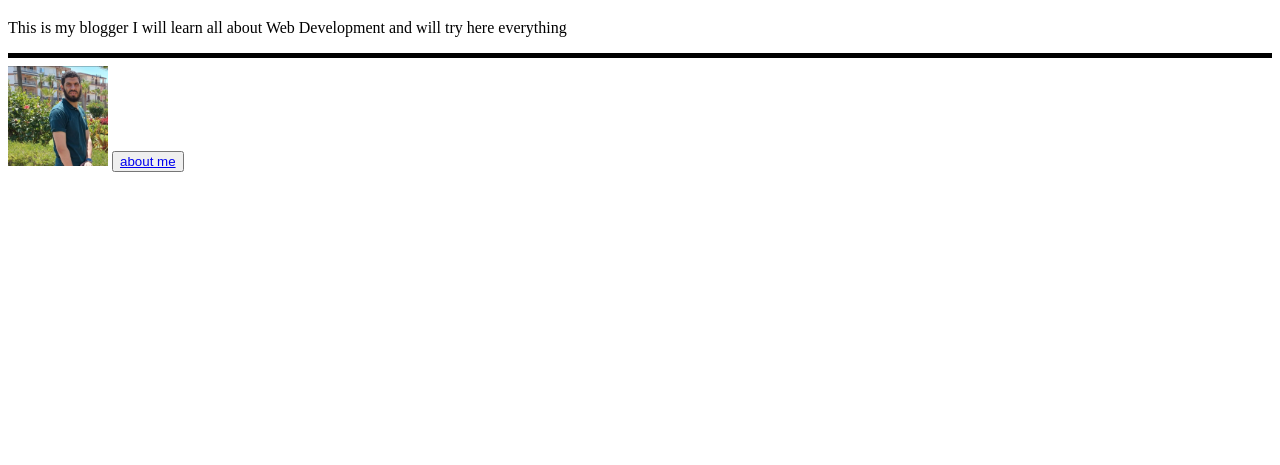
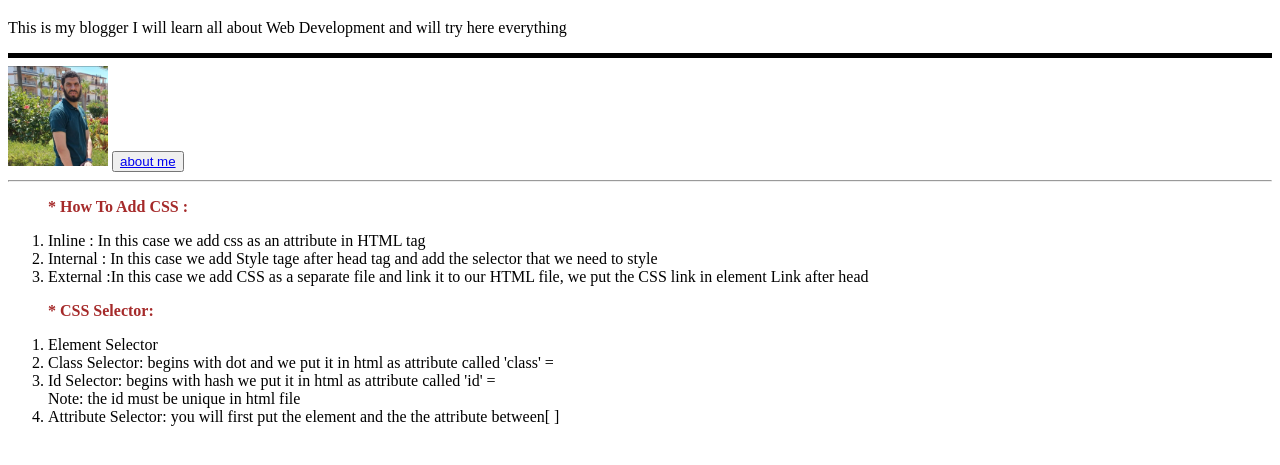
Before and after one commit to IbrahimHmza/portofolio, a plain HTML site: page index.html in a window 1280 px wide. Shown: the part 61-526 px from the top of the page. Drawn offline with Linux system fonts and the light colour scheme.

Commit message:
Add files via upload

```diff
--- a/index.html
+++ b/index.html
@@ -1,16 +1,29 @@
 <!DOCTYPE html>
 <html lang="en">
-
+    <head>
     <meta charset="UTF-8">
     <meta name="viewport" content="width=device-width, initial-scale=1.0">
     <title>Ibrahim Hamza blogger</title>
     <link rel="stylesheet" href="./style.css">
-</head>
+    </head>
 <body>
     <h1 class="header">This is Ibrahim Hamza blogger</h1>
     <p class="firstp">This is my blogger I will learn all about Web Development and will try here everything</p>
     <hr size="5px" color="black">
     <img src="./Assets/ibrahimalex.jpg" width="100px" height="100px"/>
     <button><a href="./aboutme.html">about me</a> </button>
+    <hr>
+    <ol><p style="font-weight: bold; color: brown;">* How To Add CSS :</p>
+     <li>Inline : In this case we add css as an attribute in HTML tag </li>
+     <li>Internal : In this case we add Style tage after head tag and add the selector that we need to style</li>
+     <li>External :In this case we add CSS as a separate file and link it to our HTML file, we put the CSS link in element Link after head</li>
+    </ol>
+    <ol><p style="font-weight: bold; color: brown;">* CSS Selector:</p>
+     <li>Element Selector</li>
+     <li>Class Selector: begins with dot and we put it in html as attribute called 'class' =  </li>
+     <li>Id Selector: begins with hash we put it in html as attribute called 'id' = <br>
+    Note: the id must be unique in html file</li>
+     <li>Attribute Selector: you will first put the element and the the attribute between[ ]</li>
+    </ol>
 </body>
 </html>
```
